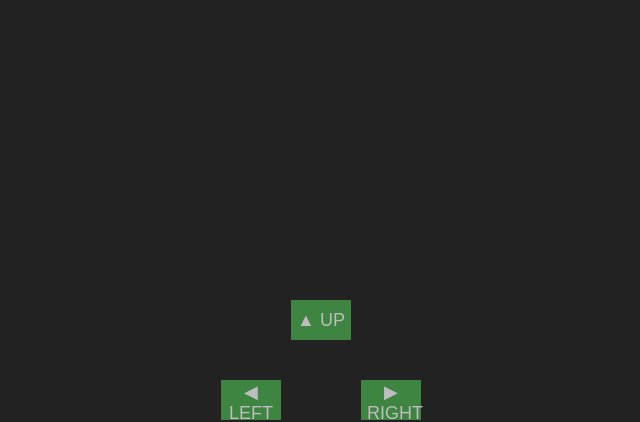
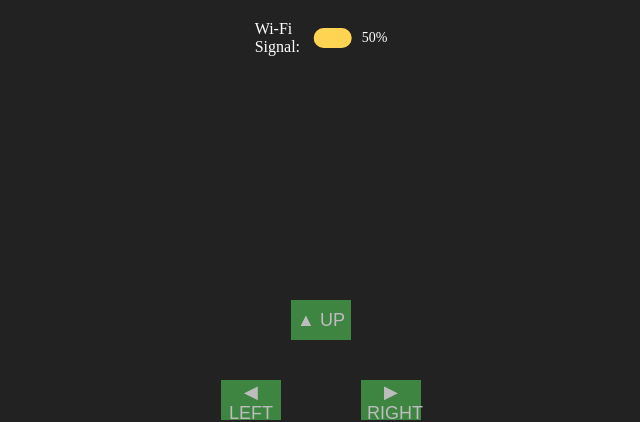
Before and after one commit to IgorSushko/robotPy, a Flask app: page / in a window 1280 px wide. Shown: the top 422 px of the page, without its empty margins (319-959 px from the left). Run offline with Flask 3, Linux system fonts and the light colour scheme.

Commit message:
Added Wi-Fi signal level on web page

```diff
--- a/website/app.py
+++ b/website/app.py
@@ -4,34 +4,123 @@ from os.path import abspath, dirname
 # Add parent directory to path so it can find 'hardware'
 sys.path.insert(0, dirname(abspath(__file__)) + '/..')
 
-from flask import Flask, render_template, request
+from flask import Flask, render_template, jsonify
 from hardware.robot import init_robot, stop, forward, backward, left, right
 
 app = Flask(__name__)
 
-# Initialize GPIO on start (Warning: Only run once per restart)
+# Initialize GPIO on start
 init_robot()
+
 
 @app.route('/')
 def index():
     return render_template('index.html')
 
+
 @app.route('/control/stop', methods=['POST'])
 def control_stop():
     stop()
-    return '', 204 # No content, OK
+    return '', 204
+
 
 @app.route('/control/move/<direction>', methods=['POST'])
 def control_move(direction):
-    global current_movement_state # Simple state tracker for continuous movement simulation
-
-    if direction == 'left': left()
-    elif direction == 'right': right()
-    elif direction == 'up': forward()
-    elif direction == 'down': backward()
-
+    if direction == 'left':
+        left()
+    elif direction == 'right':
+        right()
+    elif direction == 'up':
+        forward()
+    elif direction == 'down':
+        backward()
     return '', 204
 
+
+@app.route('/wifi/signal', methods=['GET'])
+def get_wifi_signal():
+    """Get WiFi signal strength percentage (0-100)"""
+    import subprocess
+    import re
+
+    try:
+        result = subprocess.run(
+            ['iwconfig', 'wlan0'],
+            capture_output=True,
+            text=True,
+            timeout=5
+        )
+
+        if result.returncode == 0:
+            text = result.stdout
+
+            # ✅ Case 1: RSSI in dBm (your case)
+            match_dbm = re.search(r'Signal level[=|:]\s*(-?\d+)\s*dBm', text)
+            if match_dbm:
+                rssi = int(match_dbm.group(1))
+                signal_percentage = max(0, min(100, int((rssi + 100) * 2)))
+
+                return jsonify({
+                    'signal_percentage': signal_percentage,
+                    'rssi': rssi,
+                    'unit': 'dBm'
+                })
+
+            # ✅ Case 2: Link Quality (fallback)
+            match_quality = re.search(r'Link Quality[=|:]\s*(\d+)/(\d+)', text)
+            if match_quality:
+                current = int(match_quality.group(1))
+                max_val = int(match_quality.group(2))
+                signal_percentage = int((current / max_val) * 100)
+
+                return jsonify({
+                    'signal_percentage': signal_percentage,
+                    'unit': 'quality'
+                })
+
+        # ❌ Parsing failed
+        return jsonify({
+            'signal_percentage': 0,
+            'rssi': -120,
+            'error': 'Unable to parse iwconfig output'
+        }), 503
+
+    except subprocess.TimeoutExpired:
+        return jsonify({
+            'signal_percentage': 0,
+            'error': 'iwconfig command timed out'
+        }), 503
+
+    except FileNotFoundError:
+        # 🔄 Fallback: nmcli
+        try:
+            result = subprocess.run(
+                ['nmcli', '-t', '-f', 'IN-USE,SIGNAL', 'dev', 'wifi'],
+                capture_output=True,
+                text=True,
+                timeout=5
+            )
+
+            if result.returncode == 0:
+                for line in result.stdout.split('\n'):
+                    if line.startswith('*'):
+                        signal = int(line.split(':')[1])
+                        return jsonify({
+                            'signal_percentage': signal,
+                            'unit': 'percentage'
+                        })
+
+        except Exception:
+            pass
+
+    # 🔄 Final fallback (dev mode)
+    return jsonify({
+        'signal_percentage': 50,
+        'rssi': -70,
+        'simulated': True,
+        'note': 'Fallback value'
+    })
+
+
 if __name__ == '__main__':
-    # Run with threading=True to handle multiple HTTP requests simultaneously
     app.run(host='0.0.0.0', port=5000, threaded=True)
--- a/website/static/css/style.css
+++ b/website/static/css/style.css
@@ -37,3 +37,39 @@ body {
 #down-btn { bottom: 0; left: 50%; transform: translateX(-50%); }
 #left-btn { left: 0; top: 50%; transform: translateY(-50%); }
 #right-btn { right: 0; top: 50%; transform: translateY(-50%); }
+
+.wifi-signal-container {
+    position: absolute;
+    top: 20px;
+    left: 50%;
+    transform: translateX(-50%);
+    display: flex;
+    align-items: center;
+    gap: 10px;
+    font-size: 16px;
+    color: white;
+}
+
+#wifi-level {
+    width: 150px;
+    height: 20px;
+    background-color: #4CAF50;
+    border-radius: 10px;
+    position: relative;
+    overflow: hidden;
+    transition: width 0.3s;
+}
+
+#wifi-level::after {
+    content: '';
+    position: absolute;
+    top: 0;
+    left: 0;
+    height: 100%;
+    background-color: rgba(255,255,255,0.3);
+    width: 100%;
+}
+
+#wifi-percentage {
+    font-size: 14px;
+}
--- a/website/static/js/script.js
+++ b/website/static/js/script.js
@@ -7,6 +7,34 @@ const buttons = {
     left: document.getElementById('left-btn'),
     right: document.getElementById('right-btn')
 };
+
+// WiFi signal indicator
+function updateWiFiSignal() {
+    fetch('/wifi/signal', { method: 'GET' })
+        .then(response => response.json())
+        .then(data => {
+            const wifiLevel = document.getElementById('wifi-level');
+            const wifiPercentage = document.getElementById('wifi-percentage');
+
+            const width = data.signal_percentage;
+            wifiLevel.style.width = width + '%';
+            wifiPercentage.textContent = ' ' + Math.round(width) + '%';
+
+            // Update color based on signal strength
+            if (width >= 70) {
+                wifiLevel.style.backgroundColor = '#4CAF50'; // Green
+            } else if (width >= 40) {
+                wifiLevel.style.backgroundColor = '#FFC107'; // Yellow
+            } else {
+                wifiLevel.style.backgroundColor = '#f44336'; // Red
+            }
+        })
+        .catch(error => console.error('Error fetching WiFi signal:', error));
+}
+
+// Initialize and periodically update WiFi signal
+updateWiFiSignal();
+setInterval(updateWiFiSignal, 3000);
 
 function handleStart(direction) {
     // Prevent default to stop scrolling when pressing arrow keys if used as HTML input logic later
--- a/website/templates/index.html
+++ b/website/templates/index.html
@@ -6,6 +6,12 @@
     <link rel="stylesheet" href="{{ url_for('static', filename='css/style.css') }}">
 </head>
 <body>
+
+    <div class="wifi-signal-container">
+        <span>Wi-Fi Signal:</span>
+        <div id="wifi-level"></div>
+        <span id="wifi-percentage"></span>
+    </div>
 
     <div class="controls">
         <button id="up-btn" class="d-pad-btn">▲ UP</button>
```
